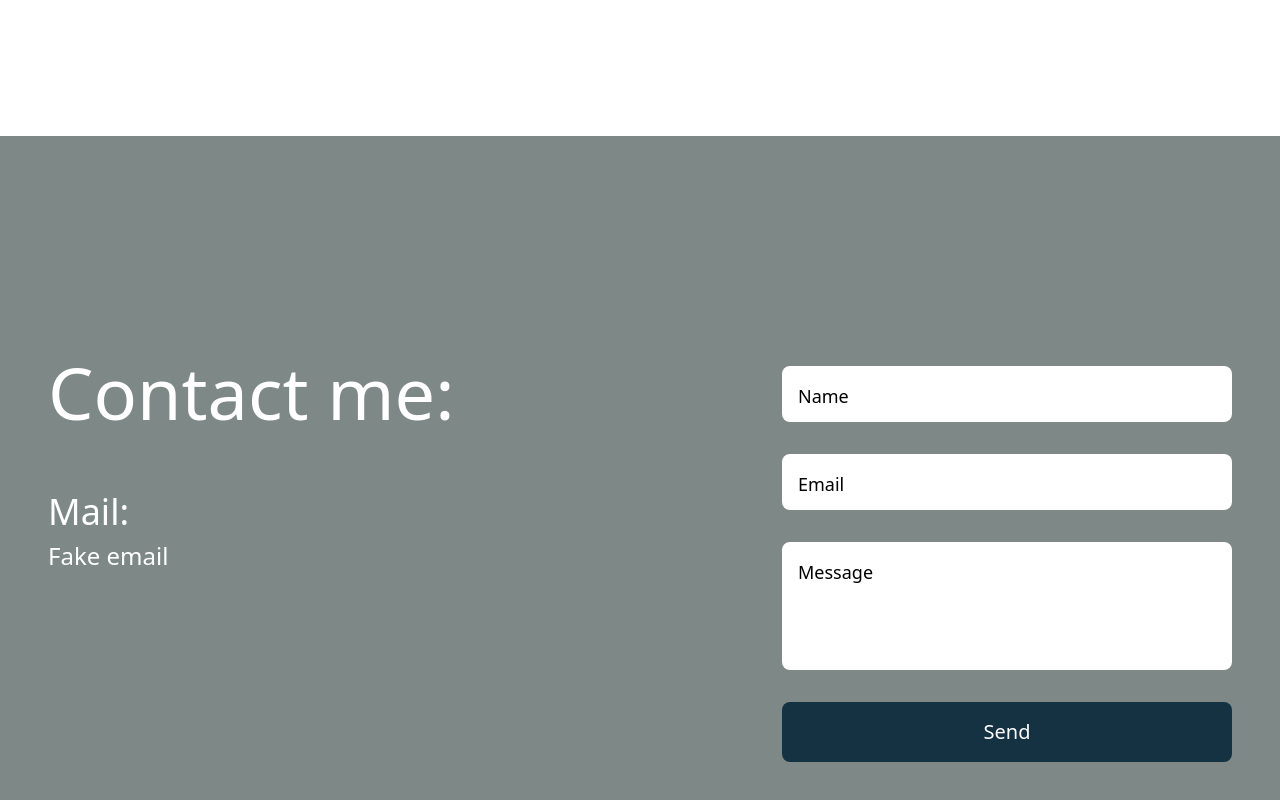
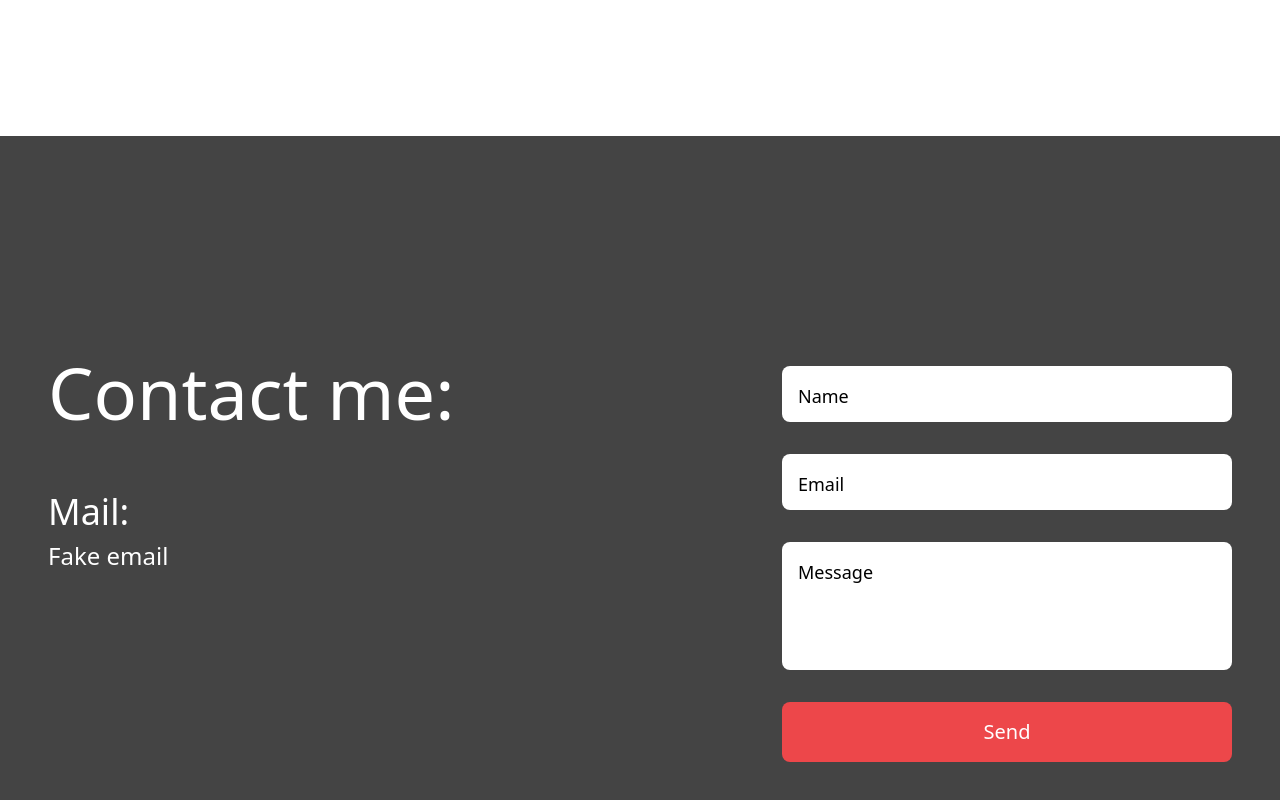
Before and after one commit to Stillwell-C/personal-site, a React (Vite) app: page / in a window 1280 px wide. Shown: the part 4537-5337 px from the top of the page. Built offline with nearby package versions, Linux system fonts and the light colour scheme.

Commit message:
Change flex behavior

```diff
--- a/src/components/Contact.tsx
+++ b/src/components/Contact.tsx
@@ -63,10 +63,10 @@ const Contact = () => {
   return (
     <section
       id='contact'
-      className='h-screen w-full flex justify-center items-center bg-battleship-gray'
+      className='h-screen w-full flex justify-center items-center bg-[#444]'
     >
       <motion.div
-        className='h-full w-full flex items-center justify-between max-w-7xl px-12'
+        className='h-full w-full flex flex-col md:flex-row items-center justify-between max-w-7xl px-12'
         variants={variants}
         initial='initial'
         whileInView='animate'
@@ -192,7 +192,7 @@ const Contact = () => {
               </label>
             </div>
             <button
-              className='cursor-pointer text-white text-xl py-4 bg-prussian-blue rounded-lg z-[1]'
+              className='cursor-pointer text-white text-xl py-4 bg-[#ED474A] rounded-lg z-[1]'
               type='submit'
             >
               Send
```
